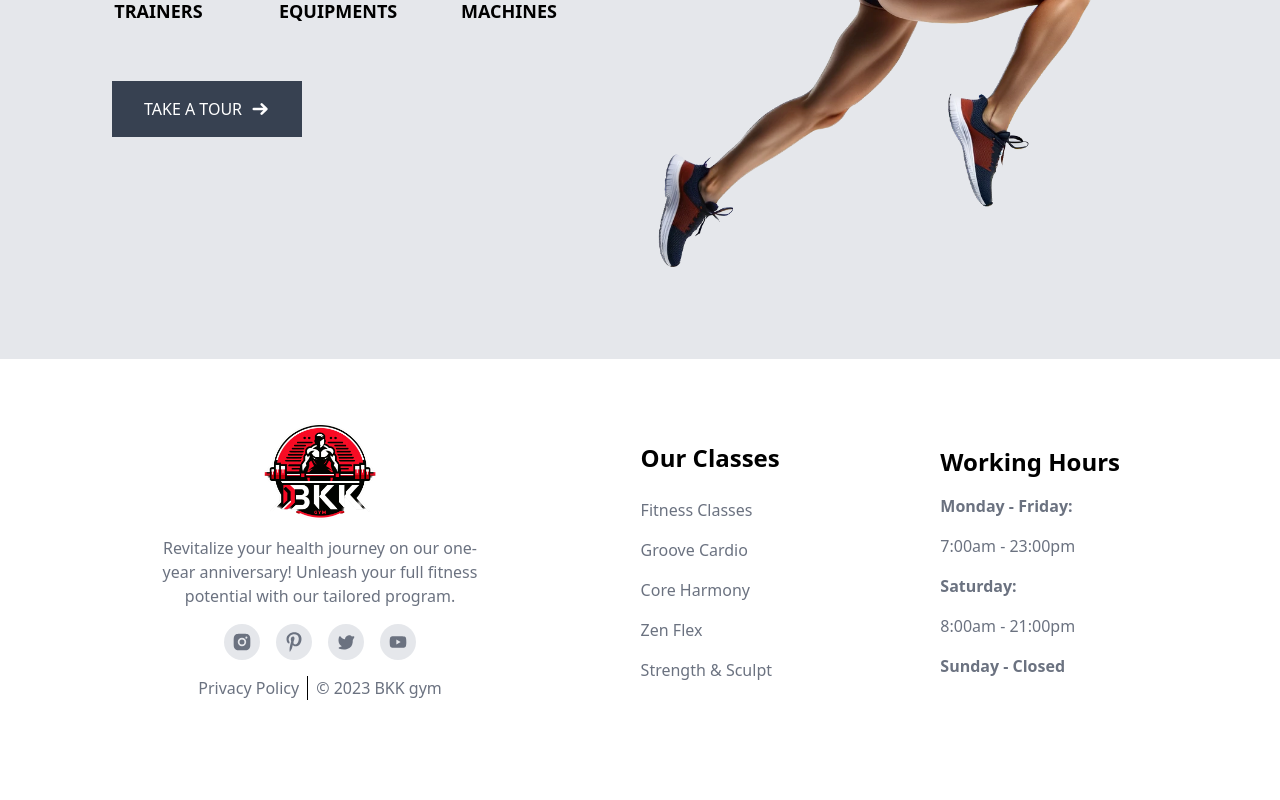
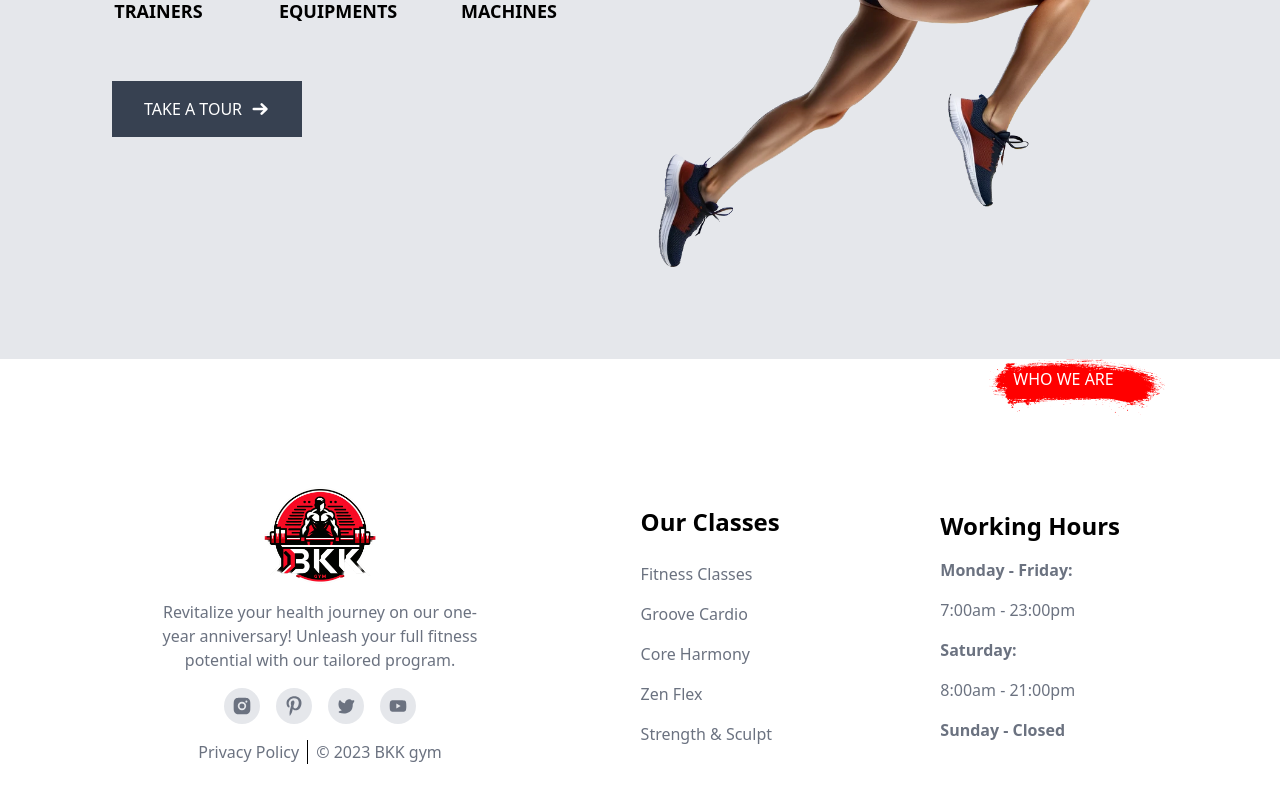
Before and after one commit to OnigiriKing/new-project, a React (Create React App) app: page / in a window 1280 px wide. Shown: the part 1457-2257 px from the top of the page. Before the commit the page ends 2221 px from the top, so only its background shows below. Built offline with nearby package versions, Linux system fonts and the light colour scheme.

Commit message:
Classes created

```diff
--- a/src/components/footerComp/Footer.jsx
+++ b/src/components/footerComp/Footer.jsx
@@ -3,7 +3,7 @@ import allSvg from "svg/allSvg";
 
 export default function Footer() {
   return (
-    <div class="page-class">
+    <div class="page-class flex">
       <div class="flex justify-between w-full max-w-[60rem] items-center mx-[2rem] py-[4rem]">
         <div class="flex flex-col w-[20rem] gap-4 items-center text-center text-gray-500">
           <img src={logo} class="w-28 flex" />
--- /dev/null
+++ b/src/components/homeComp/Home.Classes/Classes.jsx
@@ -0,0 +1,18 @@
+import redBrush from "../img/redBrush.png";
+
+export default function Classes() {
+  return (
+    <div class="flex center justify-end items-center  bg-white text-white">
+      <div class="py-2">
+        <div class="relative">
+          <h3 class="text-white relative z-[10] ">WHO WE ARE</h3>
+          <img class="absolute w-[11rem] -top-2 -left-6 z-[5]" src={redBrush} />
+        </div>
+        <h3>We Offer Top-notch Flexible Classes</h3>
+        <div>
+            <div></div>
+        </div>
+      </div>
+    </div>
+  );
+}
--- a/src/components/homeComp/Home.jsx
+++ b/src/components/homeComp/Home.jsx
@@ -1,5 +1,6 @@
 import Welcome from "./Home.Welcome/Welcome";
 import About from "./Home.About/About";
+import Classes from "./Home.Classes/Classes";
 
 export default function Home() {
 
@@ -7,6 +8,7 @@ export default function Home() {
     <div class="">
     <Welcome />
     <About />
+    <Classes />
     </div>
   );
 }
```
Also changed, not shown: src/dist/style.css.
